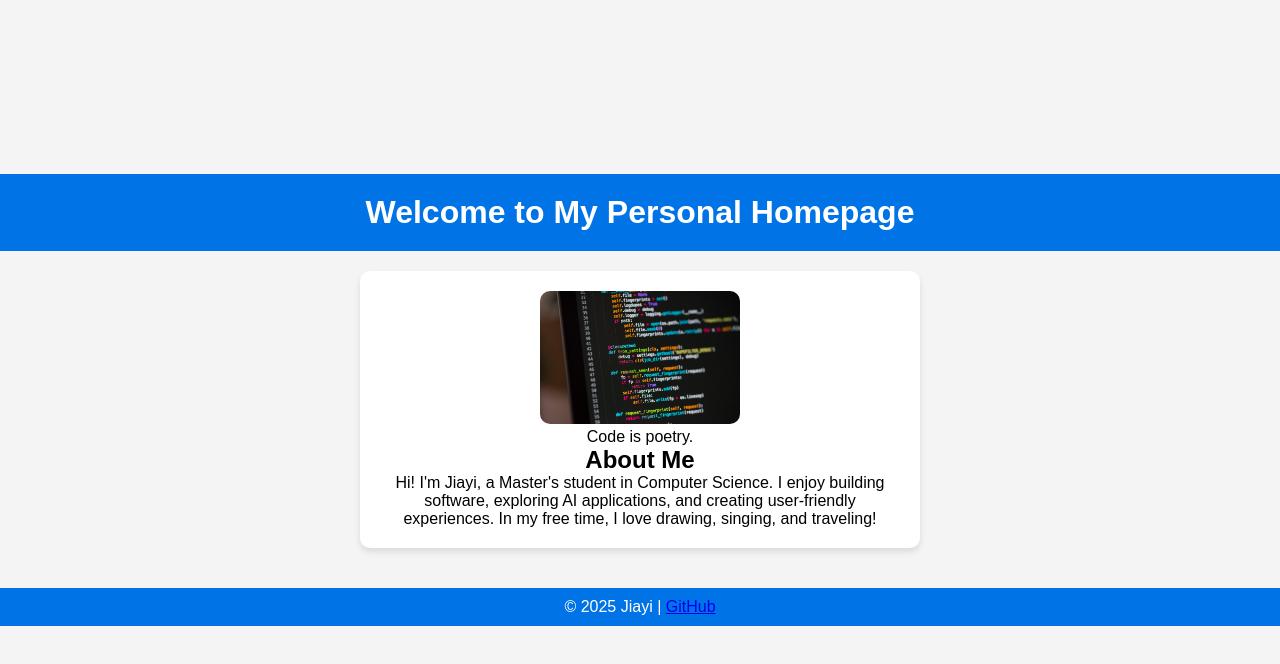
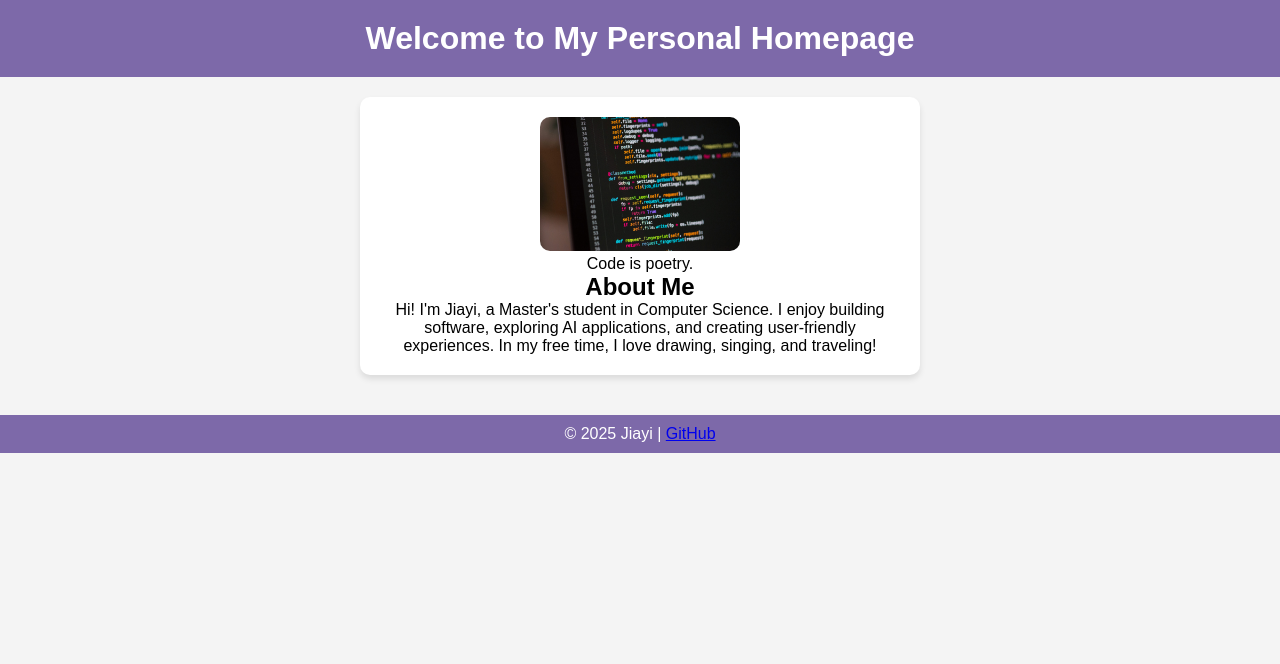
Before and after one commit to JiayiCai152k/cs5356-hw3, a plain HTML site: page index.html in a window 1280 px wide. Drawn offline with Linux system fonts and the light colour scheme.

Commit message:
change style

```diff
--- a/styles.css
+++ b/styles.css
@@ -10,7 +10,7 @@ body {
     display: flex;
     flex-direction: column;
     align-items: center;
-    justify-content: center;
+    justify-content: flex-start;
     min-height: 100vh;
     background-color: #f4f4f4;
     text-align: center;
@@ -20,7 +20,7 @@ body {
 header {
     width: 100%;
     padding: 20px;
-    background-color: #0073e6;
+    background-color: #7d69a9;
     color: white;
 }
 
@@ -57,6 +57,6 @@ footer {
     padding: 10px;
     width: 100%;
     text-align: center;
-    background-color: #0073e6;
+    background-color: #7d69a9;
     color: white;
 }
```
